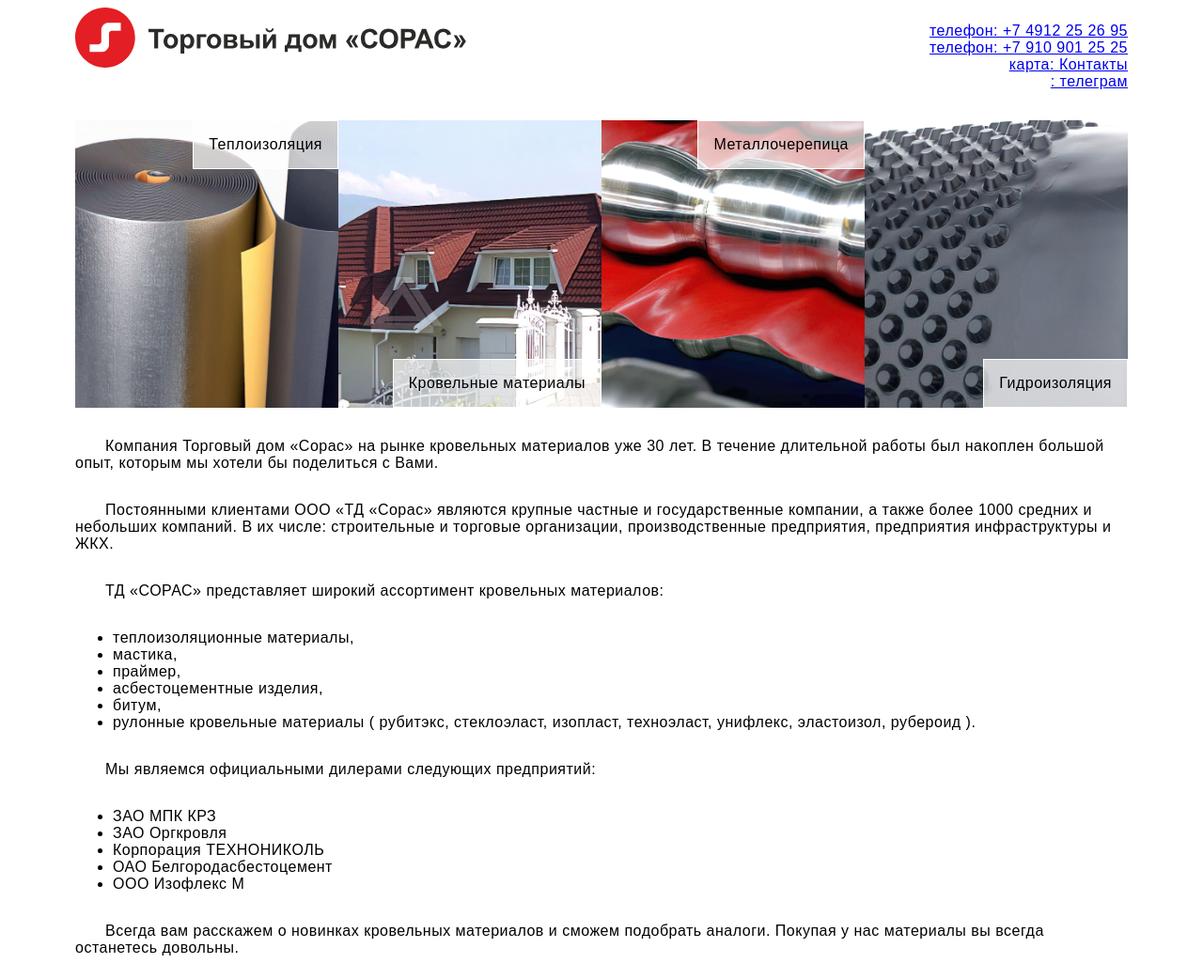
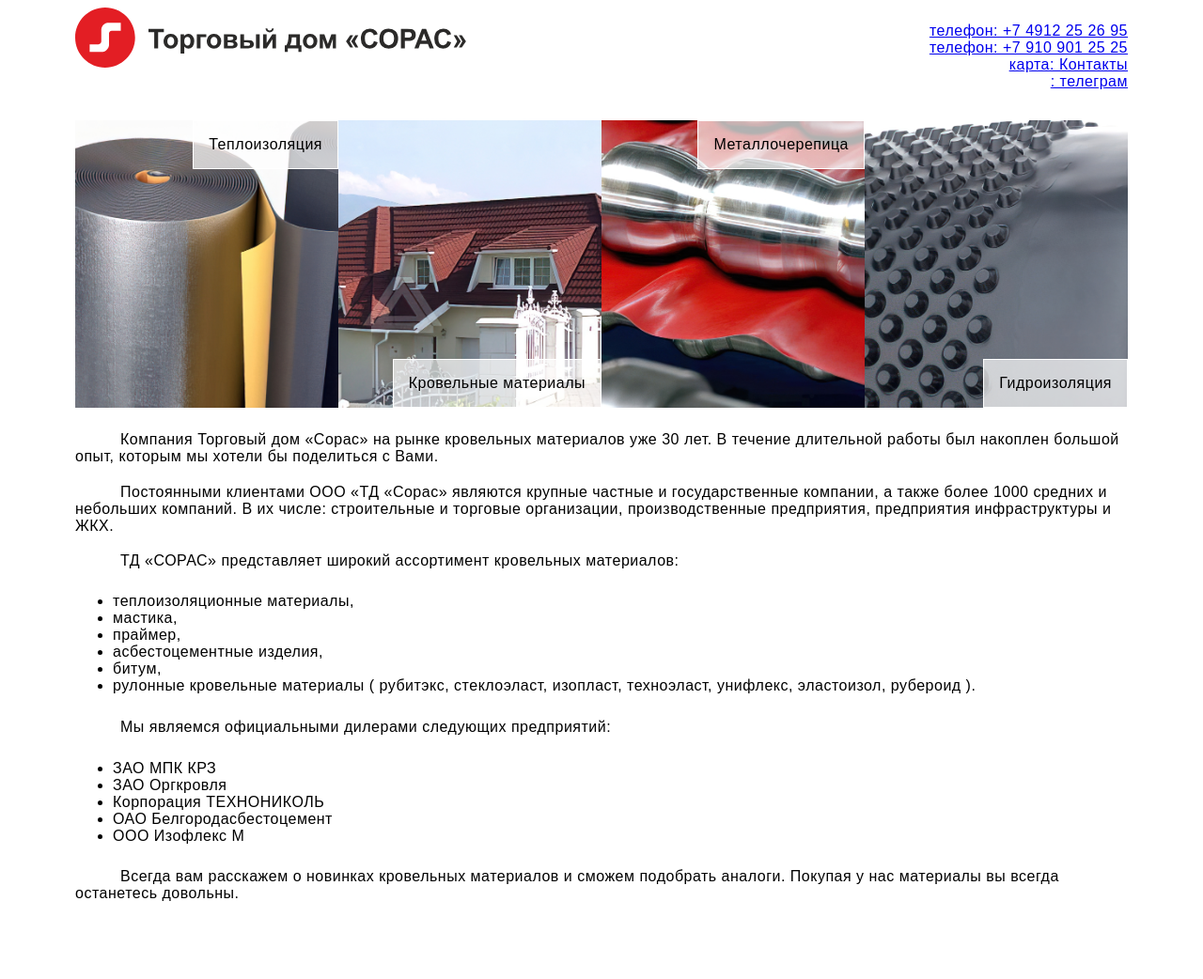
Before and after one commit to tdsoras/vizitka, a Jekyll site: the page built from index.md, in a window 1280 px wide. Shown: the whole page at 94% size. Built offline with Jekyll 4.4.1, drawn with Linux system fonts in a browser that asks for light colours; after the commit the page ends 978 px from its top, so only the background shows below that.

Commit message:
fixed paragraphs spacing

```diff
--- a/_sass/20_app.scss
+++ b/_sass/20_app.scss
@@ -3,8 +3,9 @@ body{
   font-size: 16px;
 	letter-spacing:+0.5px;
 }
-[wrapper] p{
-  text-indent: 2rem;
+[wrapper] p {
+  text-indent: 3rem;
+  margin: 0.6rem 0;
 }
 [wrapper]{
   max-width: 70rem;
```
